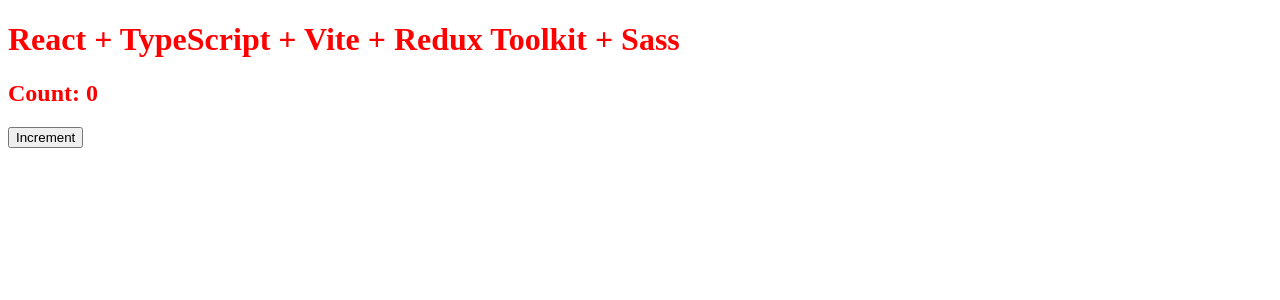
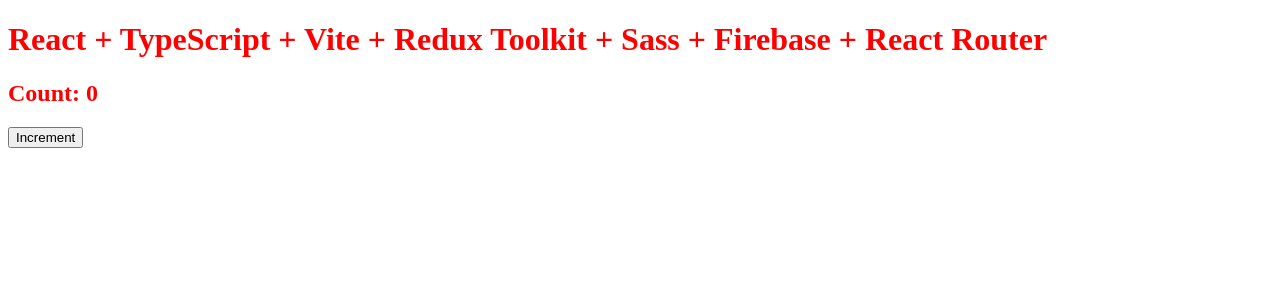
Before and after one commit to ftrbnd/odin-js-final-project, a React (Vite) app: page / in a window 1280 px wide. Shown: the top 300 px of the page. Built offline with nearby package versions, Linux system fonts and the light colour scheme.

Commit message:
Add to h1

```diff
--- a/src/App.tsx
+++ b/src/App.tsx
@@ -14,7 +14,7 @@ const App = () => {
 
   return (
     <div className={styles.App}>
-      <h1>React + TypeScript + Vite + Redux Toolkit + Sass</h1>
+      <h1>React + TypeScript + Vite + Redux Toolkit + Sass + Firebase + React Router</h1>
       <h2>Count: {countValue}</h2>
       <button onClick={handleIncrementCount}>Increment</button>
     </div>
```
